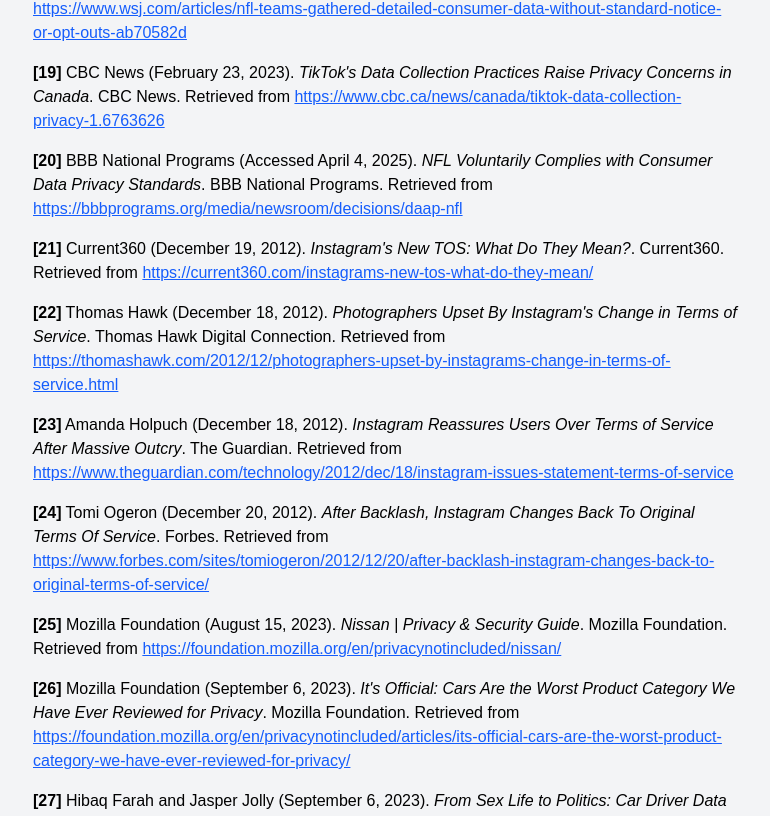
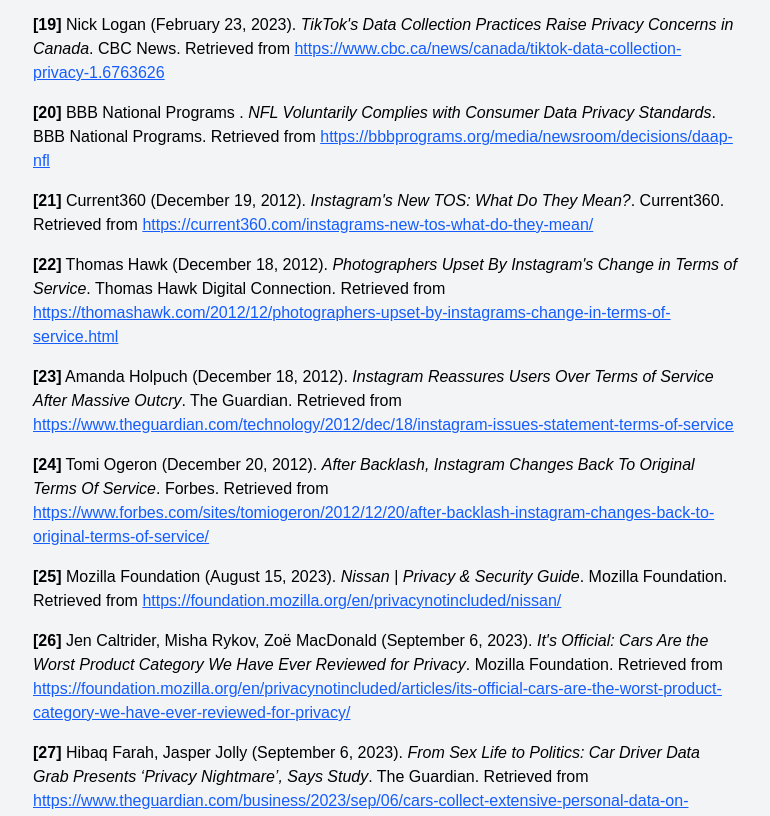
Before and after one commit to Flin42/cs492-group-project, a React (Vite) app: page /resources in a window 1280 px wide. Shown: the part 1803-2619 px from the top of the page, without its empty margins (255-1025 px from the left). Built offline with nearby package versions, Linux system fonts and the light colour scheme.

Commit message:
small citations and game tweaks

```diff
--- a/src/components/GamePage.jsx
+++ b/src/components/GamePage.jsx
@@ -8,7 +8,7 @@
 
 
 function getSatisfactionColor(points) {
-    const maxPoints = 700;
+    const maxPoints = 600;
 	const numSteps = 5;
 	const stepSize = maxPoints / numSteps;
     const thresholds = [];
@@ -144,7 +144,7 @@
 						<img
 							src={currentQuestion.image}
 							alt="image"
-							className="max-w-full h-auto max-h-124 object-contain mb-6 rounded mx-auto"
+							className="max-w-164 h-auto max-h-124 object-contain mb-6 rounded mx-auto"
 						/>
 					)}
 					<div className="max-w-164">
--- a/src/components/ResourcesPage.jsx
+++ b/src/components/ResourcesPage.jsx
@@ -5,7 +5,7 @@
 		author: "EY",
 		title: "How Location Tracking Is Raising the Stakes on Privacy Protection",
 		source: "EY",
-		date: "Accessed April 4, 2025",
+		date: "",
 		url: "https://www.ey.com/en_gl/insights/forensic-integrity-services/how-location-tracking-is-raising-the-stakes-on-privacy-protection"
 	},
 	{
@@ -54,14 +54,14 @@
 		"author": "Meta",
 		"title": "Terms of Service",
 		"source": "Facebook",
-		"date": "Accessed April 4, 2025",
+		"date": "",
 		"url": "https://www.facebook.com/terms/"
 	},
 	{
 		"author": "Meta",
 		"title": "Data Policy",
 		"source": "Instagram Help Center",
-		"date": "Accessed April 4, 2025",
+		"date": "",
 		"url": "https://help.instagram.com/155833707900388"
 	},
 	{
@@ -96,21 +96,21 @@
 		"author": "Office of the Privacy Commissioner of Canada",
 		"title": "Web Tracking with Cookies",
 		"source": "Office of the Privacy Commissioner of Canada",
-		"date": "Accessed April 4, 2025",
+		"date": "",
 		"url": "https://www.priv.gc.ca/en/privacy-topics/technology/online-privacy-tracking-cookies/cookies/02_05_d_49/"
 	},
 	{
 		"author": "Brown University Office of Information Technology",
 		"title": "Know Your Cookies",
 		"source": "Brown University",
-		"date": "Accessed April 4, 2025",
+		"date": "",
 		"url": "https://ithelp.brown.edu/kb/articles/know-your-cookies"
 	},
 	{
 		"author": "OWASP Foundation",
 		"title": "Session Management Cheat Sheet",
 		"source": "OWASP Cheat Sheet Series",
-		"date": "Accessed April 4, 2025",
+		"date": "",
 		"url": "https://cheatsheetseries.owasp.org/cheatsheets/Session_Management_Cheat_Sheet.html"
 	},
 	{
@@ -128,7 +128,7 @@
 		"url": "https://www.wsj.com/articles/nfl-teams-gathered-detailed-consumer-data-without-standard-notice-or-opt-outs-ab70582d"
 	},
 	{
-		"author": "CBC News",
+		"author": "Nick Logan",
 		"title": "TikTok's Data Collection Practices Raise Privacy Concerns in Canada",
 		"source": "CBC News",
 		"date": "February 23, 2023",
@@ -138,7 +138,7 @@
 		"author": "BBB National Programs",
 		"title": "NFL Voluntarily Complies with Consumer Data Privacy Standards",
 		"source": "BBB National Programs",
-		"date": "Accessed April 4, 2025",
+		"date": "",
 		"url": "https://bbbprograms.org/media/newsroom/decisions/daap-nfl"
 	},
 	{
@@ -177,21 +177,21 @@
 		"url": "https://foundation.mozilla.org/en/privacynotincluded/nissan/"
 	},
 	{
-		"author": "Mozilla Foundation",
+		"author": "Jen Caltrider, Misha Rykov, Zoë MacDonald",
 		"title": "It's Official: Cars Are the Worst Product Category We Have Ever Reviewed for Privacy",
 		"source": "Mozilla Foundation",
 		"date": "September 6, 2023",
 		"url": "https://foundation.mozilla.org/en/privacynotincluded/articles/its-official-cars-are-the-worst-product-category-we-have-ever-reviewed-for-privacy/"
 	},
 	{
-		"author": "Hibaq Farah and Jasper Jolly",
+		"author": "Hibaq Farah, Jasper Jolly",
 		"title": "From Sex Life to Politics: Car Driver Data Grab Presents ‘Privacy Nightmare’, Says Study",
 		"source": "The Guardian",
 		"date": "September 6, 2023",
 		"url": "https://www.theguardian.com/business/2023/sep/06/cars-collect-extensive-personal-data-on-drivers-study-warns"
 	},
 	{
-		"author": "Julia Carrie Wong and Olivia Solon",
+		"author": "Julia Carrie Wong, Olivia Solon",
 		"title": "Google to Shut Down Google+ After Failing to Disclose User Data Leak",
 		"source": "The Guardian",
 		"date": "October 8, 2018",
@@ -205,14 +205,14 @@
 		"url": "https://therecord.media/google-agrees-to-settle-data-leak"
 	},
 	{
-		"author": "BBC News",
+		"author": "Imran Rahman-Jones",
 		"title": "Apple to Pay $95m to Settle Siri 'Listening' Lawsuit",
 		"source": "BBC News",
-		"date": "Accessed April 4, 2025",
+		"date": "",
 		"url": "https://www.bbc.com/news/articles/cr4rvr495rgo"
 	},
 	{
-		"author": "USA Today",
+		"author": "Anthony Robledo",
 		"title": "Amazon Echo and Alexa Are Listening More Than You Think: How to Protect Your Privacy",
 		"source": "USA Today",
 		"date": "March 17, 2025",
@@ -228,7 +228,7 @@
             <ul className="list-none">
                 {citations.map((citation, index) => (
                     <li key={index} className="mb-4 text-left">
-                        <span className="font-bold">[{index + 1}]</span> {citation.author} ({citation.date}). <i>{citation.title}</i>. {citation.source}. Retrieved from{' '}
+                        <span className="font-bold">[{index + 1}]</span> {citation.author}  {citation.date ? `(${citation.date})` : ''}. <i>{citation.title}</i>. {citation.source}. Retrieved from{' '}
                         <a href={citation.url} target="_blank" rel="noopener noreferrer" className="text-blue-600 underline">
                             {citation.url}
                         </a>
```
